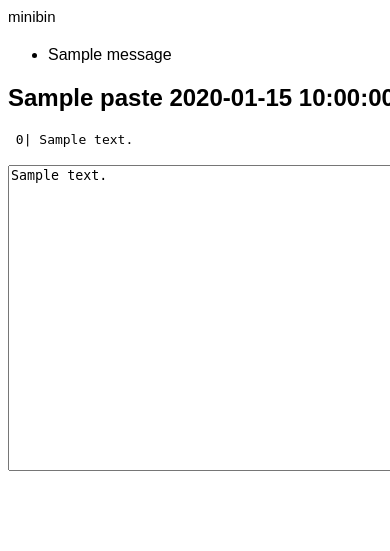
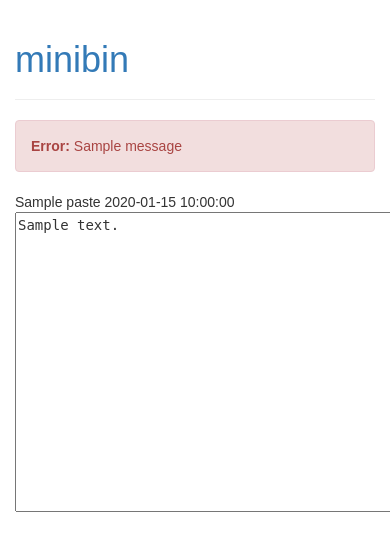
Before and after one commit to erm/minibin, a Flask app: page /p/1 in a window 390 px wide; the page is wider, and only the part inside the window is pictured. Shown: the top 551 px of that part. Run offline with Flask 2, Linux system fonts and the light colour scheme; tables that the repository leaves empty hold one stand-in row (values such as "Sample post"); one stand-in notice (Sample message) is shown; some libraries are stand-ins or nearby versions.

Commit message:
adding error handlers and restyling

```diff
--- a/minibin/templates/base.html
+++ b/minibin/templates/base.html
@@ -1,7 +1,6 @@
 <!DOCTYPE html>
 <html lang="en">
 <head>
-
   {% block head %}
   <title>minibin</title>
   <meta name="viewport" content="width=device-width, initial-scale=1.0">
@@ -10,62 +9,37 @@
   <meta name="author" content="">
   <meta content="text/html; charset=UTF-8" http-equiv="content-type" />
   <meta charset="utf-8">
-   <script src="https://www.google.com/recaptcha/api.js" async defer></script>
+  <link rel="stylesheet" href="https://maxcdn.bootstrapcdn.com/bootstrap/3.3.2/css/bootstrap.min.css">
+  <script src="https://www.google.com/recaptcha/api.js" async defer></script>
   <style type="text/css">
     body {
       font-family:arial;
-    }
-    #content {
-        text-align:left;
-        width:500px;
-        padding:0;
     }
     textarea {
         font-family: monospace;
         display: block;
         width: 500px;
         height: 300px;
+        margin-bottom: 5px;
     }
-    pre {
-        margin:0;
-        padding:0;
+    .paste_info {
+      margin-bottom: 5px;
+      width: 248px;
     }
-    code {
-        font-family:monospace;
-        margin: 0;
-        padding: 0 30px;
-        display: block;
-        font-size: .85em;
-        line-height: 1.6em;
-    }
-    #header {
-      font-size: 15px;
-      padding-bottom:5px;
-    }
-    .flash {
-      font-size: 17px;
-      font-weight:bold;
-      text-decoration: none;
-    }
-
   }
   </style>
 </head>
   {% endblock %}
 <body>
-<div id="header">
-minibin
-</div>
-<div id="content">
-  {% with messages = get_flashed_messages() %}
-    {% if messages %}
-    <ul class="flashes">
-      {% for message in messages %}
-        <li>{{ message }}</li>
-      {% endfor %}
-    </ul>
-    {% endif %}
-  {% endwith %}
+  <div class="container">
+    <div class="page-header">
+      <h1>
+        <a href="/">minibin</a>
+      </h1>
+    </div>
+    {% for message in get_flashed_messages() %}
+      <div class="alert alert-danger" role="alert"><strong>Error:</strong> {{ message }}</div>
+    {% endfor %}
   {% block content %}
   {% endblock %}
 </div>
--- a/minibin/templates/view_paste.html
+++ b/minibin/templates/view_paste.html
@@ -1,13 +1,13 @@
 {% extends "base.html" %}
 {% block content %}
-    <h2>{{ paste.title }} {{ paste.date_created }}</h2>
-    {% for line in paste_enum %}
-        {% if line[0] < 10 %}
-            <pre> {{line[0]}}| {{line[1]}}</pre>
-            {% else %}
-            <pre>{{line[0]}}| {{line[1]}}</pre>
-            {% endif %}
-    {% endfor %}
-    <br>
-    <textarea name="content">{{ paste.content }}</textarea>
+<div class="row">
+    <div class="col-sm-8 col-md-8">
+        <div class="base-block">
+            <div class="title">{{ paste.title }} {{ paste.date_created }}</div>
+            <textarea name="content">{{ paste.content }}</textarea>
+        </div>
+    </div>
+    <!--/span-->
+</div>
+<!--/row-->
 {% endblock content %}
--- a/minibin/views/frontend.py
+++ b/minibin/views/frontend.py
@@ -1,5 +1,5 @@
 from flask import Blueprint, request, redirect, url_for, render_template, \
-    abort, flash, current_app
+    abort, flash, current_app, session
 from minibin.models import *
 from urllib.request import urlopen
 from urllib.parse import urlencode
@@ -9,6 +9,21 @@
 
 
 frontend = Blueprint('frontend', __name__)
+
+
+@frontend.app_errorhandler(404)
+def handle_404(err):
+    return render_template('404.html'), 404
+
+
+@frontend.app_errorhandler(413)
+def handle_413(err):
+    return render_template('413.html'), 413
+
+
+@frontend.app_errorhandler(500)
+def handle_500(err):
+    return render_template('500.html'), 500
 
 
 @frontend.route('/')
@@ -49,12 +64,11 @@
 
 @frontend.route('/p/<pid>', methods=['POST', 'GET'])
 def view_paste(pid):
+    session.pop('_flashes', None)
     try:
         int(pid)  # paste ids are always an integer
     except ValueError:
         abort(404)
     else:
         paste = Paste.query.get_or_404(pid)
-        paste_enum = enumerate(paste.content.split('\n'))  # for line numbers
-        return render_template('view_paste.html', paste=paste,
-                               paste_enum=paste_enum)
+        return render_template('view_paste.html', paste=paste)
```
Also changed, not shown: minibin/templates/index.html (+11 -8 lines), minibin/templates/404.html (added), minibin/templates/413.html (added), minibin/templates/500.html (added), wsgi.py (line endings or trailing spaces).
